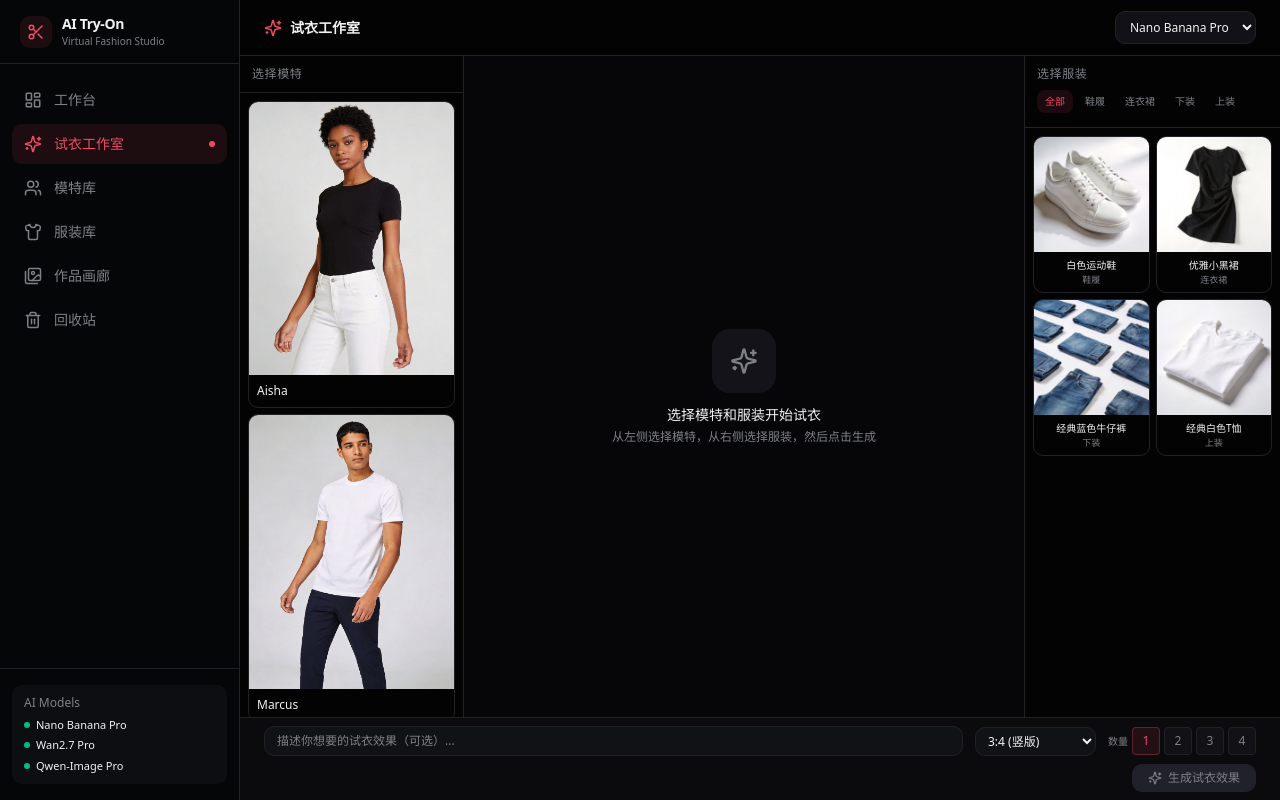
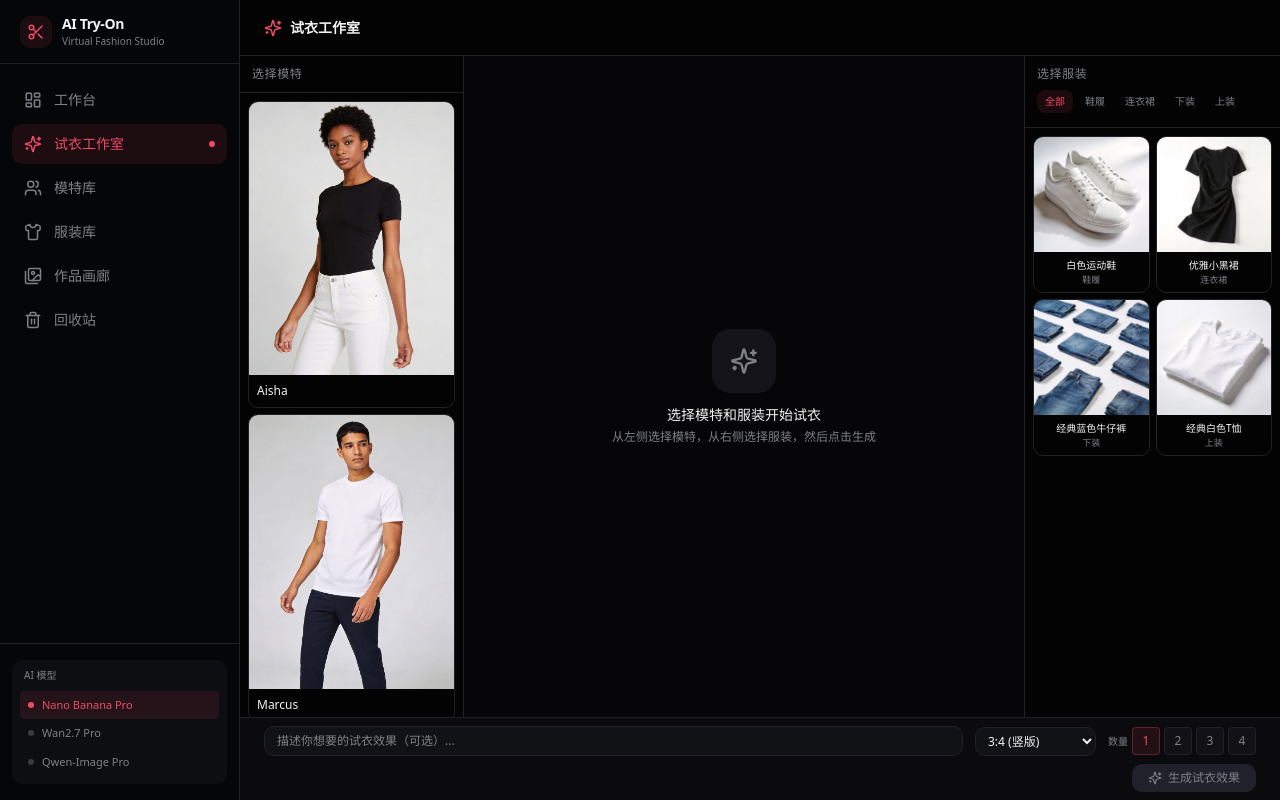
Before and after one commit to wqdcjnb/virtual-model-tool, a Next.js app: page /studio in a window 1280 px wide. Built offline with nearby package versions, Linux system fonts and the light colour scheme.

Commit message:
feat: move model selector from header to sidebar, clickable model list

```diff
--- a/src/app/studio/page.tsx
+++ b/src/app/studio/page.tsx
@@ -13,16 +13,17 @@ import {
 } from 'lucide-react';
 import { cn } from '@/lib/utils';
 import { downloadImage } from '@/lib/download';
-import { listModels, listGarments, generateTryOn, AI_MODELS } from '@/lib/ai-service';
+import { listModels, listGarments, generateTryOn } from '@/lib/ai-service';
 import { CATEGORY_LABELS, type Model, type Garment } from '@/lib/mock-data';
-import { DEFAULT_MODEL, ASPECT_RATIOS } from '@/lib/constants';
+import { ASPECT_RATIOS } from '@/lib/constants';
+import { getSelectedModel, onModelChange } from '@/components/sidebar';
 
 export default function StudioPage() {
   const [models, setModels] = useState<Model[]>([]);
   const [garments, setGarments] = useState<Garment[]>([]);
   const [selectedModel, setSelectedModel] = useState<Model | null>(null);
   const [selectedGarments, setSelectedGarments] = useState<Garment[]>([]);
-  const [selectedGenModel, setSelectedGenModel] = useState(DEFAULT_MODEL);
+  const [selectedGenModel, setSelectedGenModel] = useState(getSelectedModel());
   const [resultImage, setResultImage] = useState<string | null>(null);
   const [isGenerating, setIsGenerating] = useState(false);
   const [activeCategory, setActiveCategory] = useState<string>('all');
@@ -35,6 +36,7 @@ export default function StudioPage() {
   useEffect(() => {
     listModels().then(setModels);
     listGarments().then(setGarments);
+    return onModelChange(() => setSelectedGenModel(getSelectedModel()));
   }, []);
 
   const toggleGarment = useCallback((garment: Garment) => {
@@ -97,15 +99,6 @@ export default function StudioPage() {
           <h1 className="text-sm font-semibold text-foreground">试衣工作室</h1>
         </div>
         <div className="flex items-center gap-2">
-          <select
-            value={selectedGenModel}
-            onChange={(e) => setSelectedGenModel(e.target.value)}
-            className="text-xs bg-accent/50 border border-border rounded-lg px-2.5 py-1.5 text-foreground outline-none focus:ring-1 focus:ring-primary"
-          >
-            {AI_MODELS.map((m) => (
-              <option key={m.id} value={m.id}>{m.name}</option>
-            ))}
-          </select>
         </div>
       </div>
 
@@ -159,7 +152,7 @@ export default function StudioPage() {
               <div className="text-center">
                 <p className="text-sm font-medium text-foreground">AI正在生成试衣效果...</p>
                 <p className="text-xs text-muted-foreground mt-1">
-                  使用 {AI_MODELS.find(m => m.id === selectedGenModel)?.name || selectedGenModel} 模型
+                  使用 {selectedGenModel} 模型
                 </p>
               </div>
               {/* Progress bar */}
--- a/src/components/sidebar.tsx
+++ b/src/components/sidebar.tsx
@@ -1,5 +1,6 @@
 'use client';
 
+import { useState, useEffect } from 'react';
 import Link from 'next/link';
 import { usePathname } from 'next/navigation';
 import {
@@ -12,7 +13,14 @@ import {
   Trash2,
 } from 'lucide-react';
 import { cn } from '@/lib/utils';
-import { MODEL_CONFIGS } from '@/lib/constants';
+import { MODEL_CONFIGS, DEFAULT_MODEL } from '@/lib/constants';
+
+// Simple shared store for selected model
+let _selectedModel = DEFAULT_MODEL;
+const listeners = new Set<() => void>();
+export function getSelectedModel() { return _selectedModel; }
+export function setSelectedModel(id: string) { _selectedModel = id; listeners.forEach(fn => fn()); }
+export function onModelChange(fn: () => void) { listeners.add(fn); return () => { listeners.delete(fn); }; }
 
 const navItems = [
   { href: '/', label: '工作台', icon: LayoutDashboard },
@@ -25,6 +33,8 @@ const navItems = [
 
 export function Sidebar() {
   const pathname = usePathname();
+  const [selected, setSelected] = useState(_selectedModel);
+  useEffect(() => onModelChange(() => setSelected(_selectedModel)), []);
 
   return (
     <aside className="hidden md:flex flex-col w-60 border-r border-border bg-sidebar shrink-0">
@@ -66,14 +76,24 @@ export function Sidebar() {
 
       {/* Bottom section */}
       <div className="px-3 py-4 border-t border-border">
-        <div className="px-3 py-2.5 rounded-lg bg-accent/30">
-          <p className="text-xs text-muted-foreground mb-1.5">AI Models</p>
-          {MODEL_CONFIGS.map((m) => (
-            <div key={m.id} className="flex items-center gap-1.5 mt-1">
-              <span className="inline-block w-1.5 h-1.5 rounded-full bg-emerald-500" />
-              <span className="text-[11px] text-foreground">{m.name}</span>
-            </div>
-          ))}
+        <div className="px-2 py-2 rounded-lg bg-accent/30">
+          <p className="text-[10px] text-muted-foreground mb-2 px-1">AI 模型</p>
+          {MODEL_CONFIGS.map((m) => {
+            const active = selected === m.id;
+            return (
+              <button
+                key={m.id}
+                onClick={() => { setSelectedModel(m.id); setSelected(m.id); }}
+                className={cn(
+                  'w-full flex items-center gap-2 px-2 py-1.5 rounded text-left transition-colors',
+                  active ? 'bg-primary/10 text-primary' : 'text-muted-foreground hover:text-foreground hover:bg-accent/50'
+                )}
+              >
+                <span className={cn('w-1.5 h-1.5 rounded-full', active ? 'bg-primary' : 'bg-muted-foreground/40')} />
+                <span className="text-[11px] font-medium">{m.name}</span>
+              </button>
+            );
+          })}
         </div>
       </div>
     </aside>
```
